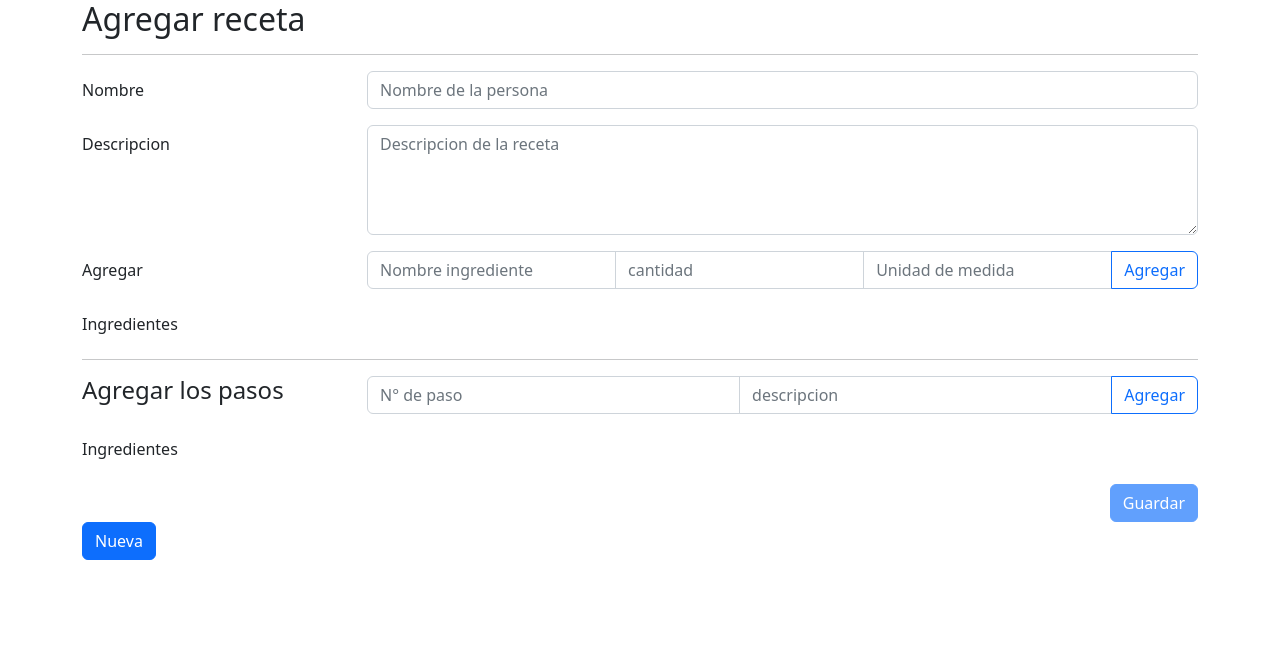
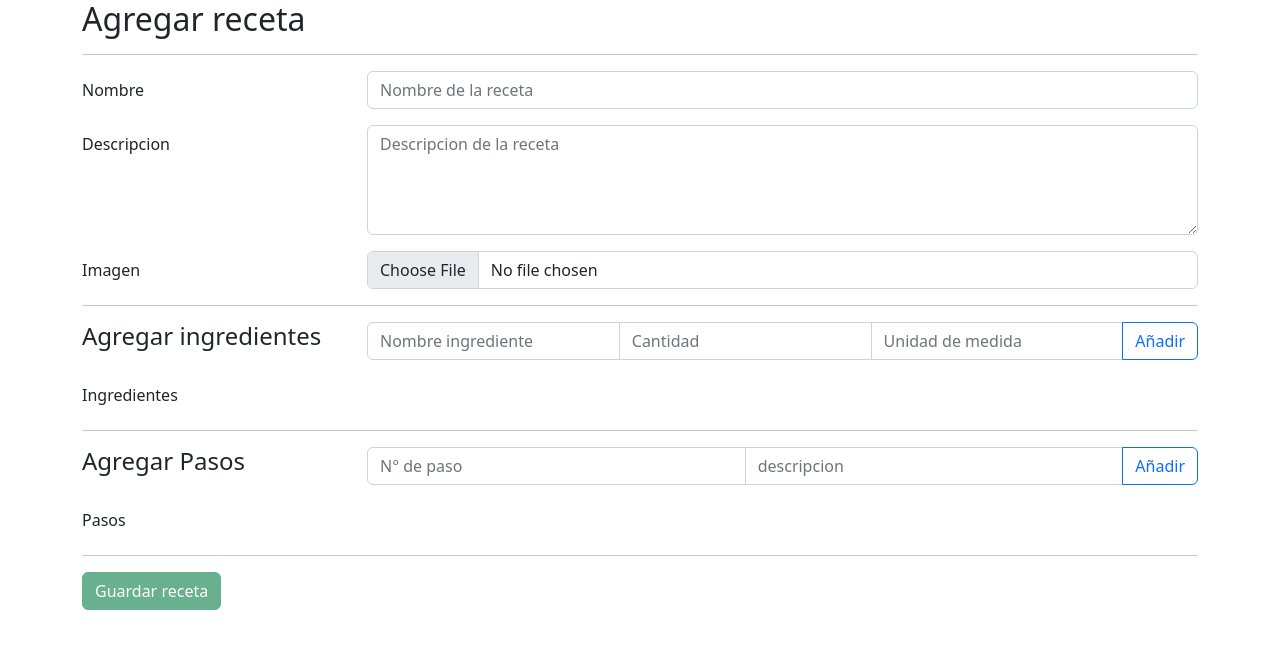
Before and after one commit to JonatanCruz23/recetas-proyecto-final, an Angular app: page / in a window 1280 px wide. Shown: the top 648 px of the page. Built offline with nearby package versions, Linux system fonts and the light colour scheme.

Commit message:
image upload to create prescription

```diff
--- a/src/app/recetas/registrar/registrar.component.html
+++ b/src/app/recetas/registrar/registrar.component.html
@@ -7,7 +7,7 @@
         <label class="col-sm-3 col-form-label">Nombre</label>
         <div class="col-sm-9">
             <input class="form-control"
-                   placeholder="Nombre de la persona"
+                   placeholder="Nombre de la receta"
                    [(ngModel)]="receta.nombre"
                    name="nombre"
                    required>
@@ -27,9 +27,22 @@
         </div>
     </div>
 
+    <!-- imagen -->
+    <div class="mb-3 row">
+        <label class="col-sm-3 col-form-label">Imagen</label>
+        <div class="col-sm-9">
+             <input class="form-control"
+                    type="file"
+                    placeholder="Imagen de receta"
+                    [(ngModel)]="receta.image"
+                    name="image" #fileUpload>
+        </div>
+    </div>
+    <hr>
+
     <!-- Agregar Favorito -->
     <div class="mb-3 row">
-        <h4 class="col-sm-3 col-form-label">Agregar</h4>
+        <h4 class="col">Agregar ingredientes</h4>
         <div class="col-sm-9">
             <div class="input-group">
                 <input class="form-control"
@@ -40,7 +53,7 @@
 
                 <input class="form-control"
                        type="number"
-                       placeholder="cantidad"
+                       placeholder="Cantidad"
                        [(ngModel)]="cantidad"
                        (keyup.enter)="agregarIngrediente()"
                        name="cantidad">
@@ -54,7 +67,7 @@
                 <button class="btn btn-outline-primary"
                         type="button"
                         (click)="agregarIngrediente()">
-                        Agregar
+                        Añadir
                 </button>
             </div>
         </div>
@@ -64,19 +77,22 @@
     <div class="mb-3 row">
         <label class="col-sm-3 col-form-label">Ingredientes</label>
         <div class="col-sm-9">
-            <div class="input-group mb-1" *ngFor="let ingrediente of receta.ingredientes; let i = index">
+            <div class="input-group mb-3" *ngFor="let ingrediente of receta.ingredientes; let i = index">
                 <input [(ngModel)]="ingrediente.nombre"
                        name="favorito_{{ i }}"
-                       class="form-control" required>
+                       class="form-control"
+                       placeholder="Nombre ingrediente" required>
 
                 <input [(ngModel)]="ingrediente.cantidad"
                        type="number"
                        name="favorito_{{ ingrediente.nombre  }}"
-                       class="form-control" required>
+                       class="form-control"
+                       placeholder="Cantidad" required>
 
                 <input [(ngModel)]="ingrediente.unidad"
                        name="favorito_{{ ingrediente.unidad }}"
-                       class="form-control" required>
+                       class="form-control"
+                       placeholder="Unidad de medida" required>
 
                 <button class="btn btn-outline-danger"
                         type="button"
@@ -90,7 +106,7 @@
 
     <!-- Agregar pasos -->
     <div class="mb-3 row">
-        <h4 class="col">Agregar los pasos</h4>
+        <h4 class="col">Agregar Pasos</h4>
 
         <div class="col-sm-9">
 
@@ -111,24 +127,26 @@
                 <button class="btn btn-outline-primary"
                         type="button"
                         (click)="agregarPasos()">
-                        Agregar
+                        Añadir
                 </button>
             </div>
         </div>
     </div>
 
     <div class="mb-3 row">
-        <label class="col-sm-3 col-form-label">Ingredientes</label>
+        <label class="col-sm-3 col-form-label">Pasos</label>
         <div class="col-sm-9">
-            <div class="input-group mb-1" *ngFor="let pasos of receta.pasos; let i = index">
+            <div class="input-group mb-3" *ngFor="let pasos of receta.pasos; let i = index">
                 <input [(ngModel)]="pasos.numero"
                        type="number"
                        name="paso_{{ i }}"
-                       class="form-control" required>
+                       class="form-control"
+                       placeholder="N° de paso" required>
 
                 <input [(ngModel)]="pasos.descripcion"
                        name="paso_{{ pasos.descripcion }}"
-                       class="form-control" required>
+                       class="form-control"
+                       placeholder="descripcion" required>
 
                 <button class="btn btn-outline-danger"
                         type="button"
@@ -138,16 +156,17 @@
             </div>
         </div>
     </div>
+    <hr>
 
     <div class="row">
         <div class="col-sm-12">
-            <button type="button" class="btn btn-primary float-end"
+            <button type="button" class="btn btn-success float-start"
                 [disabled]="miFormulario.invalid"
                 (click)="guardar(receta)">
-                Guardar
+                Guardar receta
             </button>
         </div>
     </div>
 </form>
 
-<button type="button" (click)="nuevaReceta()" class="btn btn-primary">Nueva</button>
+<!-- <button type="button" (click)="nuevaReceta()" class="btn btn-primary">Nueva</button> -->
--- a/src/app/recetas/registrar/registrar.component.ts
+++ b/src/app/recetas/registrar/registrar.component.ts
@@ -1,13 +1,12 @@
 import { Component, OnInit } from '@angular/core';
 import { Receta, Ingrediente, Paso } from 'src/app/model/receta';
 import { RecetasService } from '../services/recetas.service';
-
-
 @Component({
   selector: 'app-registrar',
   templateUrl: './registrar.component.html',
   styleUrls: ['./registrar.component.css']
 })
+
 export class RegistrarComponent implements OnInit {
 
   constructor(public recetaService: RecetasService) { }
@@ -57,7 +56,6 @@ export class RegistrarComponent implements OnInit {
     }
   }
 
-
 ////////////////////agregar pasos///////////////////////////////
 
   numeroPaso!: number ;
@@ -89,11 +87,6 @@ export class RegistrarComponent implements OnInit {
     console.log(this.receta)
   }
 
-  subirImg(){
-
-  }
-
   //RESETEAR LOS ARREGLOS DE INGREDIENTES Y PASOS
-  //cabios realizados
 
 }
```
Also changed, not shown: src/app/model/receta.ts (+9 -9 lines), src/app/recetas/services/recetas.service.ts (+6 -11 lines).
